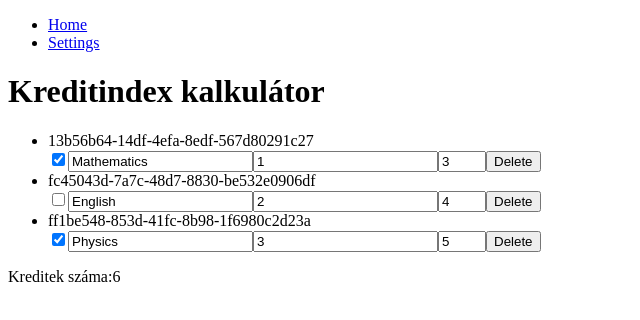
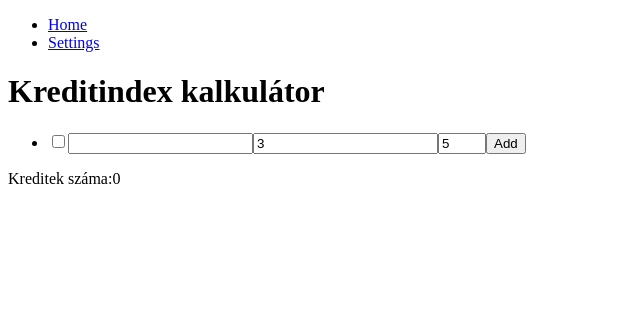
Before and after one commit to janosnagygyorgy/kredit-v2, a React (Vite) app: page /home in a window 1280 px wide. Shown: the top 320 px of the page, without its empty margins (0-640 px from the left). Built offline with nearby package versions, Linux system fonts and the light colour scheme.

Commit message:
Add subject creation

```diff
--- a/src/components/SubjectListItem.tsx
+++ b/src/components/SubjectListItem.tsx
@@ -37,7 +37,7 @@ function SubjectListItem({
   }, [subjectState]);
 
   return (
-    <div>
+    <>
       <div>{subjectState.id}</div>
       <input
         type="checkbox"
@@ -67,7 +67,7 @@ function SubjectListItem({
         value="Delete"
         onClick={() => onDeleteSubject(subject.id)}
       />
-    </div>
+    </>
   );
 }
 export default SubjectListItem;
--- a/src/pages/Home.tsx
+++ b/src/pages/Home.tsx
@@ -4,30 +4,22 @@ import SubjectListItem from "../components/SubjectListItem";
 import { v4 } from "uuid";
 
 function Home() {
-  const exampleSubjects: Subject[] = [
-    {
+  const [subjects, setSubjects] = useState<Subject[]>([]);
+  const [inputCompleted, setInputCompleted] = useState(false);
+  const [inputName, setInputName] = useState("");
+  const [inputCredit, setInputCredit] = useState("3");
+  const [inputGrade, setInputGrade] = useState("5");
+
+  function addSubject() {
+    const newSubject: Subject = {
       id: v4(),
-      completed: true,
-      name: "Mathematics",
-      credit: 1,
-      grade: 3,
-    },
-    {
-      id: v4(),
-      completed: false,
-      name: "English",
-      credit: 2,
-      grade: 4,
-    },
-    {
-      id: v4(),
-      completed: true,
-      name: "Physics",
-      credit: 3,
-      grade: 5,
-    },
-  ];
-  const [subjects, setSubjects] = useState<Subject[]>(exampleSubjects);
+      completed: inputCompleted,
+      name: inputName,
+      credit: Number(inputCredit),
+      grade: Number(inputGrade),
+    };
+    setSubjects((s) => [newSubject, ...s]);
+  }
 
   function updateSubject(subjectId: string, subject: Subject) {
     if (subject.credit < 0 || subject.grade < 1 || subject.grade > 5) {
@@ -47,6 +39,32 @@ function Home() {
     <>
       <h1>Kreditindex kalkulátor</h1>
       <ul>
+        <li>
+          <input
+            type="checkbox"
+            checked={inputCompleted}
+            onChange={(event) => setInputCompleted(event.target.checked)}
+          />
+          <input
+            type="text"
+            value={inputName}
+            onChange={(event) => setInputName(event.target.value)}
+          />
+          <input
+            type="number"
+            min={0}
+            value={inputCredit}
+            onChange={(event) => setInputCredit(event.target.value)}
+          />
+          <input
+            type="number"
+            min={1}
+            max={5}
+            value={inputGrade}
+            onChange={(event) => setInputGrade(event.target.value)}
+          />
+          <input type="button" value="Add" onClick={addSubject} />
+        </li>
         {subjects.map((subject) => (
           <li key={subject.id}>
             <SubjectListItem
```
